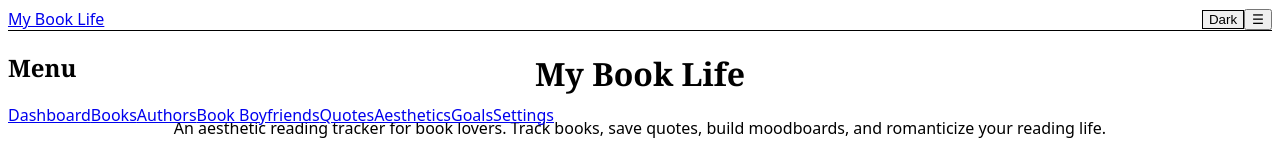
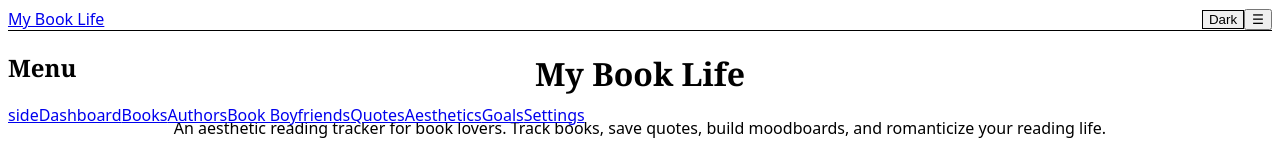
Before and after one commit to ObsidianPages/My-Book-Life, a Next.js app: page / in a window 1280 px wide. Shown: the top 153 px of the page. Built offline with nearby package versions, Linux system fonts and the light colour scheme.

Commit message:
find side

```diff
--- a/components/sidebar.tsx
+++ b/components/sidebar.tsx
@@ -6,7 +6,7 @@ export default function Sidebar() {
       <h2 className="text-xl font-serif mb-2">Menu</h2>
 
       <Link href="/dashboard" className="hover:underline">
-        Dashboard
+        sideDashboard
       </Link>
       <Link href="/books" className="hover:underline">
         Books
```
